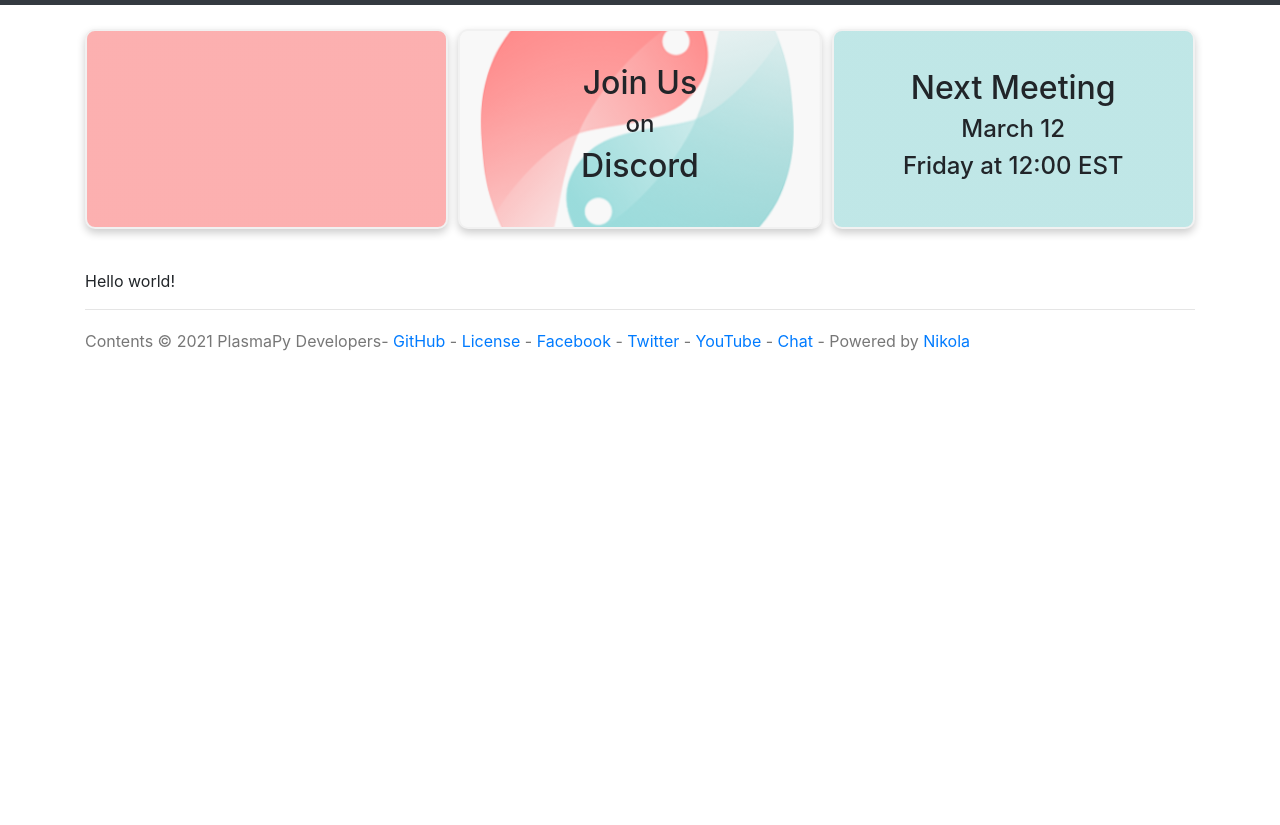
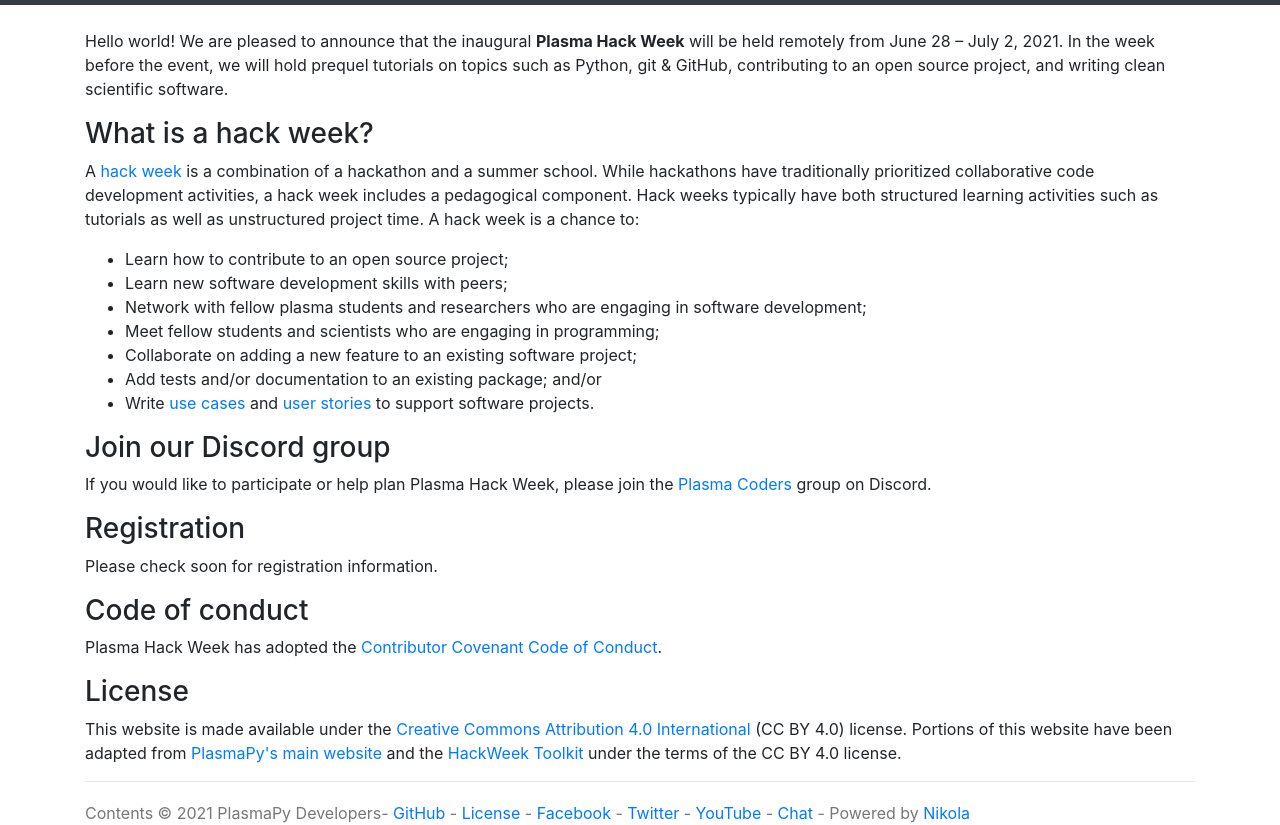
Before and after one commit to PlasmaPy/hack.plasmapy.org, a plain HTML site: page index.html in a window 1280 px wide. Shown: the part 71-896 px from the top of the page. Before the commit the page ends 800 px from the top, so only its background shows below. Drawn offline with Linux system fonts and the light colour scheme.

Commit message:
Nikola auto commit.
Source commit: e99917473ff4ed90a3a458edaaed46084fb0e920
Nikola version: 8.1.3

```diff
--- a/index.html
+++ b/index.html
@@ -4,7 +4,7 @@
 <head>
 <meta charset="utf-8">
 <meta name="viewport" content="width=device-width, initial-scale=1">
-<title>PlasmaPy Hackathon | PlasmaPy</title>
+<title>Plasma Hack Week: June 28 – July 2, 2021 | PlasmaPy</title>
 <link href="assets/css/all-nocdn.css" rel="stylesheet" type="text/css">
 <meta name="theme-color" content="#5670d4">
 <meta name="generator" content="Nikola (getnikola.com)">
@@ -16,25 +16,13 @@
 <meta http-equiv="X-Clacks-Overhead" content="GNU Terry Pratchett">
 <meta name="author" content="PlasmaPy Developers">
 <meta property="og:site_name" content="PlasmaPy">
-<meta property="og:title" content="PlasmaPy Hackathon">
+<meta property="og:title" content="Plasma Hack Week: June 28 – July 2, 2021">
 <meta property="og:url" content="https://hack.plasmapy.org/">
-<meta property="og:description" content="Join Us
-                on
-                Discord
-
-
-
-
-
-
-
-
-
-                Next Meeting
-                March 12
-                Fr">
+<meta property="og:description" content="Hello world!  We are pleased to announce that the inaugural Plasma
+Hack Week will be held remotely from June 28 – July 2, 2021.  In the
+week before the event, we will hold prequel tutorials on topics ">
 <meta property="og:type" content="article">
-<meta property="article:published_time" content="2021-03-06T06:03:24+02:00">
+<meta property="article:published_time" content="2021-03-27T18:26:51+02:00">
 </head>
 <body>
 <a href="#content" class="sr-only sr-only-focusable">Skip to main content</a>
@@ -81,51 +69,45 @@ bg-dark
 
 <article class="post-text storypage" itemscope="itemscope" itemtype="http://schema.org/Article"><header></header><div class="e-content entry-content" itemprop="articleBody text">
     <div>
-<!-- Feature Cards -->
-<div class="feature-row">
-    <!-- Feature 1 -->
-    <div class="feature-column">
-        <a class="feature-link">
-        <div class="feature-card" style="background-image: linear-gradient(rgba(255, 255, 255, 0.5),
-                                       rgba(255, 255, 255, 0.5)),
-                                       none;
-              background-color: var(--plasmapy-light-red)">
-            <div>
-            </div>
-        </div>
-        </a>
-    </div>
-    <!-- Feature 2 -->
-    <div class="feature-column">
-        <a class="feature-link" href="https://discord.gg/TFfJ3MBQ">
-        <div class="feature-card">
-            <div>
-                <h2>Join Us</h2>
-                <h4>on</h4>
-                <h2>Discord</h2>
-            </div>
-        </div>
-        </a>
-    </div>
-    <!-- Feature 3 -->
-    <div class="feature-column">
-        <a class="feature-link">
-        <div class="feature-card" style="background-image: linear-gradient(rgba(255, 255, 255, 0.5),
-                                       rgba(255, 255, 255, 0.5)),
-                                       none;
-                     background-color: var(--plasmapy-light-bluegreen)">
-            <div>
-                <h2>Next Meeting</h2>
-                <h4>March 12</h4>
-                <h4>Friday at 12:00 EST</h4>
-            </div>
-        </div>
-        </a>
-    </div>
-</div>
-
-<p><br></p>
-<p>Hello world!</p>
+<p>Hello world!  We are pleased to announce that the inaugural <strong>Plasma
+Hack Week</strong> will be held remotely from June 28 – July 2, 2021.  In the
+week before the event, we will hold prequel tutorials on topics such
+as Python, git &amp; GitHub, contributing to an open source project, and
+writing clean scientific software.  </p>
+<h3>What is a hack week?</h3>
+<p>A <a href="https://doi.org/10.1073/pnas.1717196115">hack week</a> is a combination
+of a hackathon and a summer school.  While hackathons have traditionally
+prioritized collaborative code development activities, a hack week
+includes a pedagogical component.  Hack weeks typically have both
+structured learning activities such as tutorials as well as unstructured
+project time. A hack week is a chance to:</p>
+<ul>
+<li>Learn how to contribute to an open source project;</li>
+<li>Learn new software development skills with peers;</li>
+<li>Network with fellow plasma students and researchers who are engaging
+  in software development;</li>
+<li>Meet fellow students and scientists who are engaging in programming;</li>
+<li>Collaborate on adding a new feature to an existing software project;</li>
+<li>Add tests and/or documentation to an existing package; and/or</li>
+<li>Write <a href="https://en.wikipedia.org/wiki/Use_case">use cases</a> and
+  <a href="https://en.wikipedia.org/wiki/User_story">user stories</a> to support
+  software projects.</li>
+</ul>
+<h3>Join our Discord group</h3>
+<p>If you would like to participate or help plan Plasma Hack Week, please
+join the <a href="https://discord.gg/HdsZkp9M35">Plasma Coders</a> group on Discord.</p>
+<h3>Registration</h3>
+<p>Please check soon for registration information. </p>
+<h3>Code of conduct</h3>
+<p>Plasma Hack Week has adopted the <a href="https://www.contributor-covenant.org/version/2/0/code_of_conduct/">Contributor Covenant Code of
+Conduct</a>.</p>
+<h3>License</h3>
+<p>This website is made available under the <a href="https://creativecommons.org/licenses/by/4.0/">Creative Commons Attribution 4.0
+International</a> (CC BY 4.0)
+license.  Portions of this website have been adapted from
+<a href="https://www.plasmapy.org/">PlasmaPy's main website</a> and the
+<a href="https://uwescience.github.io/HackWeek-Toolkit/#">HackWeek Toolkit</a>
+under the terms of the CC BY 4.0 license.</p>
 </div>
     </div>
 
--- a/rss.xml
+++ b/rss.xml
@@ -2,4 +2,4 @@
 <?xml-stylesheet type="text/xsl" href="assets/xml/rss.xsl" media="all"?><rss version="2.0" xmlns:atom="http://www.w3.org/2005/Atom"><channel><title>PlasmaPy</title><link>https://hack.plasmapy.org/</link><description>Webpage for Hackathons hosted by PlasmaPy.</description><atom:link href="https://hack.plasmapy.org/rss.xml" rel="self" type="application/rss+xml"></atom:link><language>en</language><copyright>Contents © 2021 &lt;a href=https://github.com/PlasmaPy/plasma-hack-week&gt;PlasmaPy Developers&lt;/a&gt;
 &lt;a href="/license"&gt;
 License
-&lt;/a&gt;</copyright><lastBuildDate>Sat, 06 Mar 2021 04:03:55 GMT</lastBuildDate><generator>Nikola (getnikola.com)</generator><docs>http://blogs.law.harvard.edu/tech/rss</docs></channel></rss>
+&lt;/a&gt;</copyright><lastBuildDate>Sat, 27 Mar 2021 16:27:28 GMT</lastBuildDate><generator>Nikola (getnikola.com)</generator><docs>http://blogs.law.harvard.edu/tech/rss</docs></channel></rss>
--- a/sitemapindex.xml
+++ b/sitemapindex.xml
@@ -7,10 +7,10 @@
                         http://www.sitemaps.org/schemas/sitemap/0.9/sitemap.xsd">
  <sitemap>
   <loc>https://hack.plasmapy.org/rss.xml</loc>
-  <lastmod>2021-03-06T04:03:00Z</lastmod>
+  <lastmod>2021-03-27T16:27:00Z</lastmod>
  </sitemap>
  <sitemap>
   <loc>https://hack.plasmapy.org/sitemap.xml</loc>
-  <lastmod>2021-03-06T04:03:00Z</lastmod>
+  <lastmod>2021-03-27T16:27:00Z</lastmod>
  </sitemap>
 </sitemapindex>
```
Also changed, not shown: assets/js/tipuesearch_content.js (+2 -2 lines), sitemap.xml (+4 -4 lines), 2 other files.
